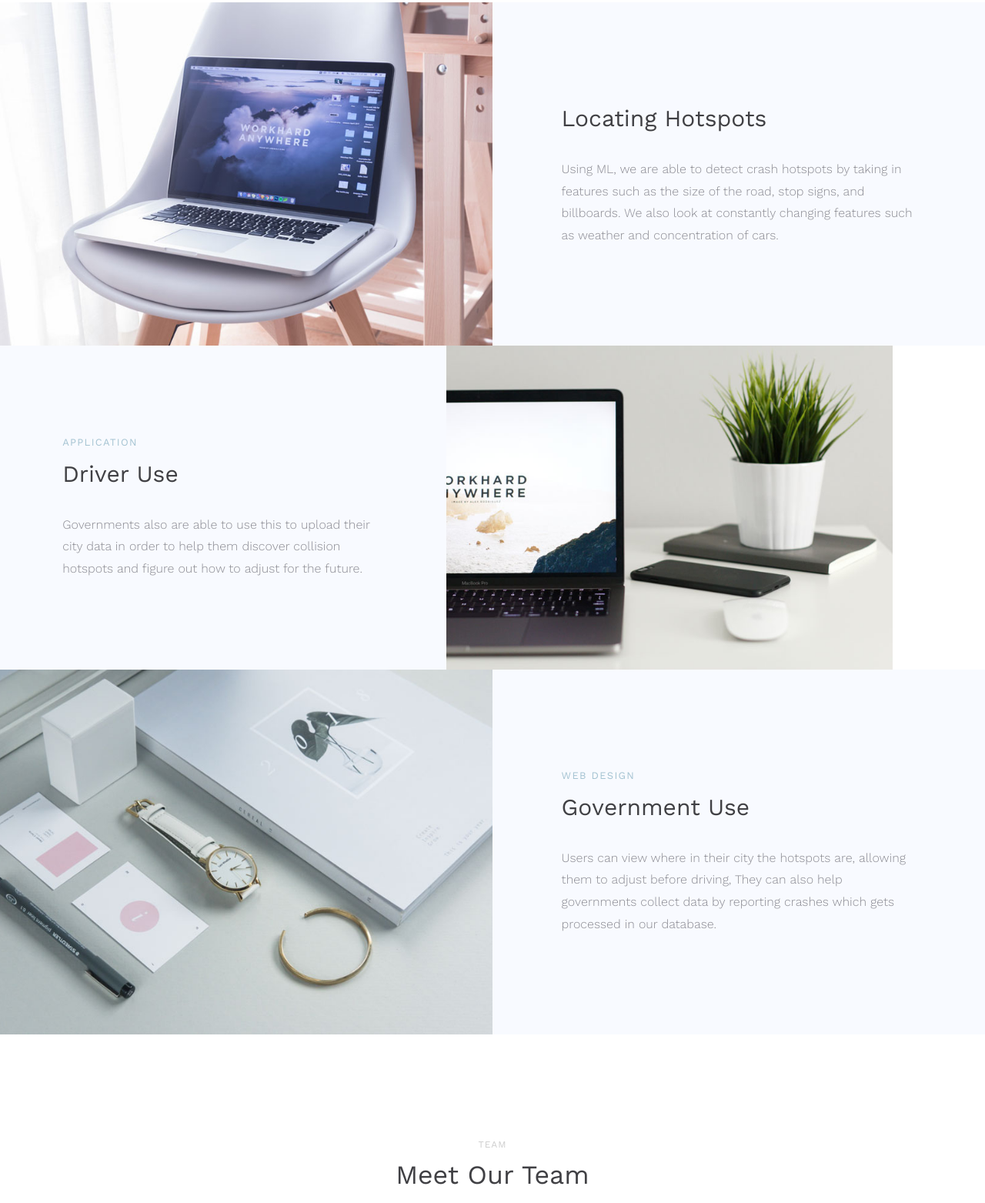
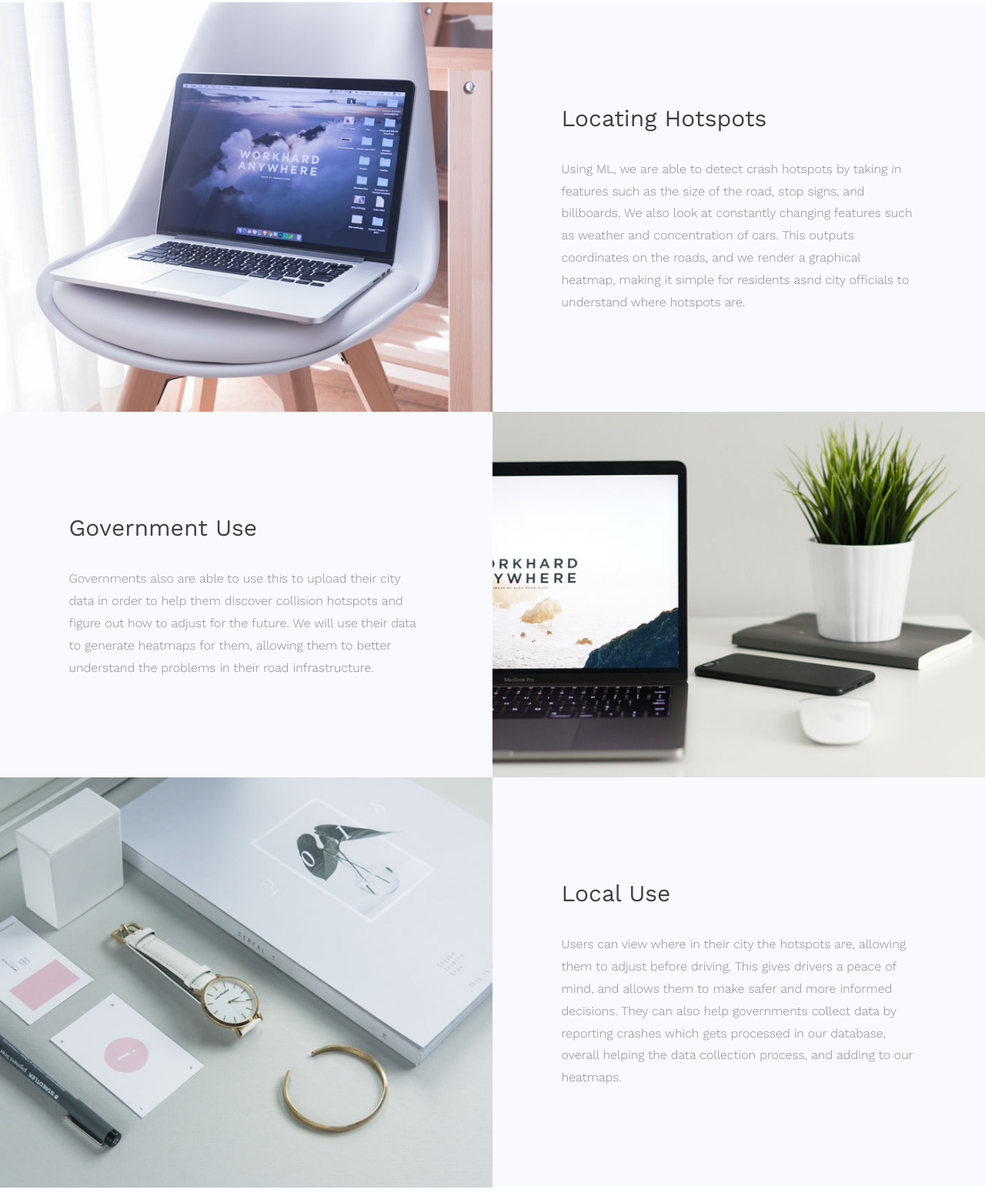
Before and after one commit to ayaanzhaque/PreDent, a plain HTML site: page index.html in a window 1280 px wide. Shown: the part 2721-4284 px from the top of the page at 77% size. Drawn offline with nearby package versions, Linux system fonts and the light colour scheme; some packages are replaced by stand-ins of ours; no server answers; files whose address does not match are found by name.

Commit message:
edited our process

```diff
--- a/index.html
+++ b/index.html
@@ -275,23 +275,21 @@
             <a href="portfolio.html" class="image" style="background-image: url('images/work-1.jpg'); "></a>
             <div class="text">
               <h2 class="heading"><a href="portfolio.html">Locating Hotspots</a></h2>
-              <p>Using ML, we are able to detect crash hotspots by taking in features such as the size of the road, stop signs, and billboards. We also look at constantly changing features such as weather and concentration of cars.</p>
+              <p>Using ML, we are able to detect crash hotspots by taking in features such as the size of the road, stop signs, and billboards. We also look at constantly changing features such as weather and concentration of cars. This outputs coordinates on the roads, and we render a graphical heatmap, making it simple for residents asnd city officials to understand where hotspots are.</p>
             </div>
           </div>
           <div class="block-3 d-md-flex ftco-animate">
             <a href="portfolio.html" class="image order-2" style="background-image: url('images/work-2.jpg'); "></a>
             <div class="text order-1">
-              <h4 class="subheading">Application</h4>
-              <h2 class="heading"><a href="portfolio.html">Driver Use</a></h2>
-              <p>Governments also are able to use this to upload their city data in order to help them discover collision hotspots and figure out how to adjust for the future.</p>
+              <h2 class="heading"><a href="portfolio.html">Government Use</a></h2>
+              <p>Governments also are able to use this to upload their city data in order to help them discover collision hotspots and figure out how to adjust for the future. We will use their data to generate heatmaps for them, allowing them to better understand the problems in their road infrastructure.</p>
             </div>
           </div>
           <div class="block-3 d-md-flex ftco-animate">
             <a href="portfolio.html" class="image" style="background-image: url('images/work-3.jpg'); "></a>
             <div class="text">
-              <h4 class="subheading">Web Design</h4>
-              <h2 class="heading"><a href="portfolio.html">Government Use</a></h2>
-              <p>Users can view where in their city the hotspots are, allowing them to adjust before driving, They can also help governments collect data by reporting crashes which gets processed in our database.</p>
+              <h2 class="heading"><a href="portfolio.html">Local Use</a></h2>
+              <p>Users can view where in their city the hotspots are, allowing them to adjust before driving. This gives drivers a peace of mind, and allows them to make safer and more informed decisions. They can also help governments collect data by reporting crashes which gets processed in our database, overall helping the data collection process, and adding to our heatmaps.</p>
             </div>
           </div>
         </div>
```
